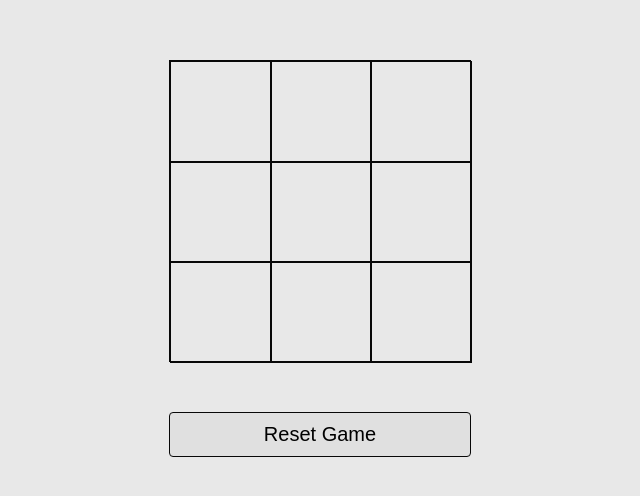
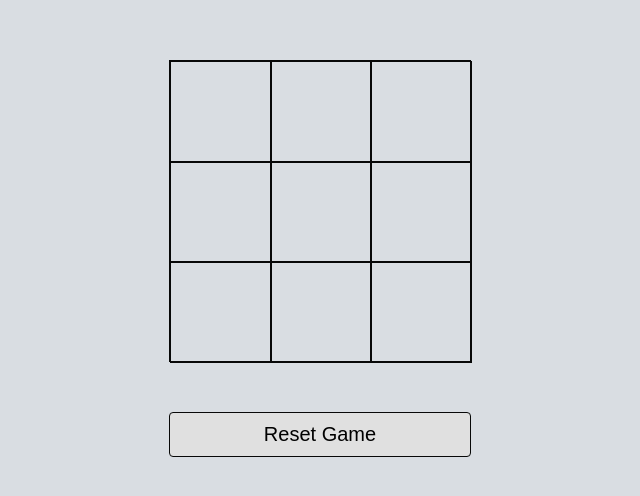
Before and after one commit to Maryna-Korbet/-tic-tac-toe-js, a plain HTML site: page index.html in a window 1280 px wide. Shown: the part 148-644 px from the top of the page, without its empty margins (320-960 px from the left). Drawn offline with Linux system fonts and the light colour scheme; some packages are replaced by stand-ins of ours; a script that the page names is missing.

Commit message:
updated README.md

```diff
--- a/css/index.css
+++ b/css/index.css
@@ -3,7 +3,7 @@
     flex-direction: column;
     justify-content: center;
     align-items: center;
-    background-color:#E8E8E8;
+    background-color: #d9dde2
 }
 
 .content-container {
```
Also changed, not shown: README.md.
